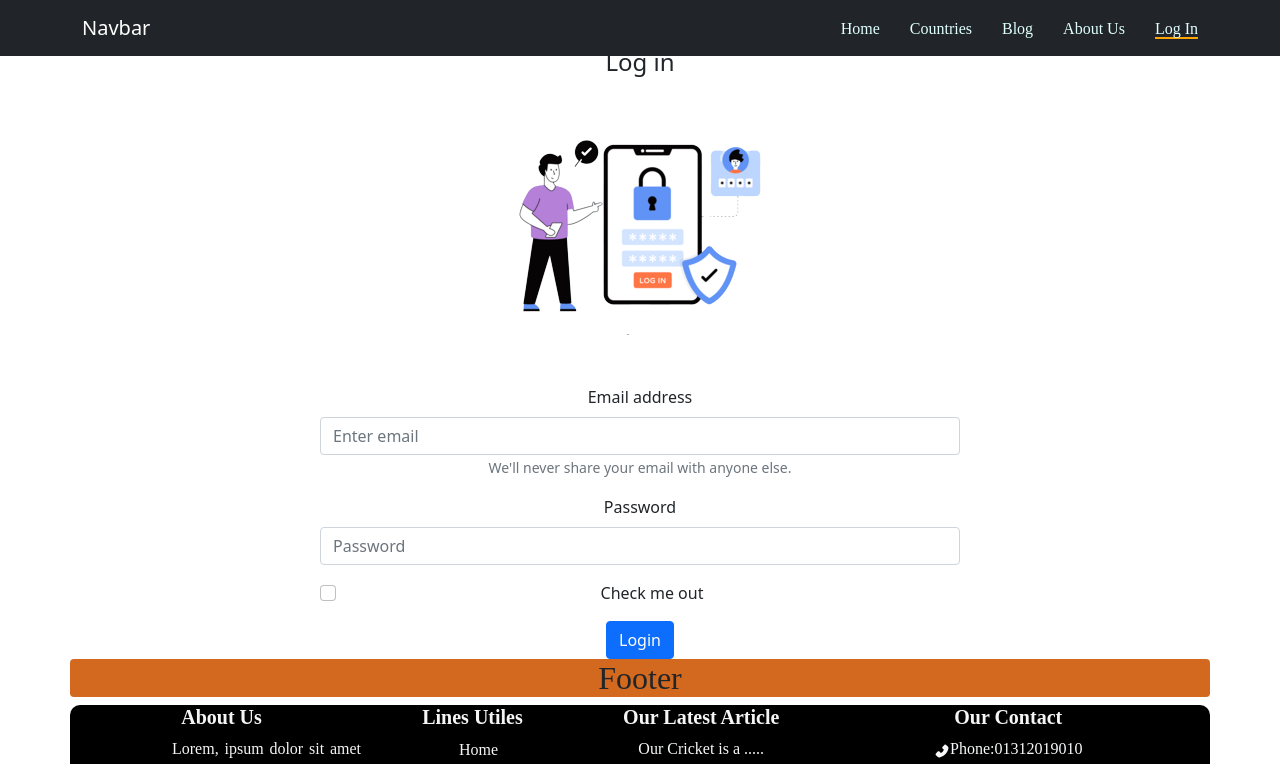
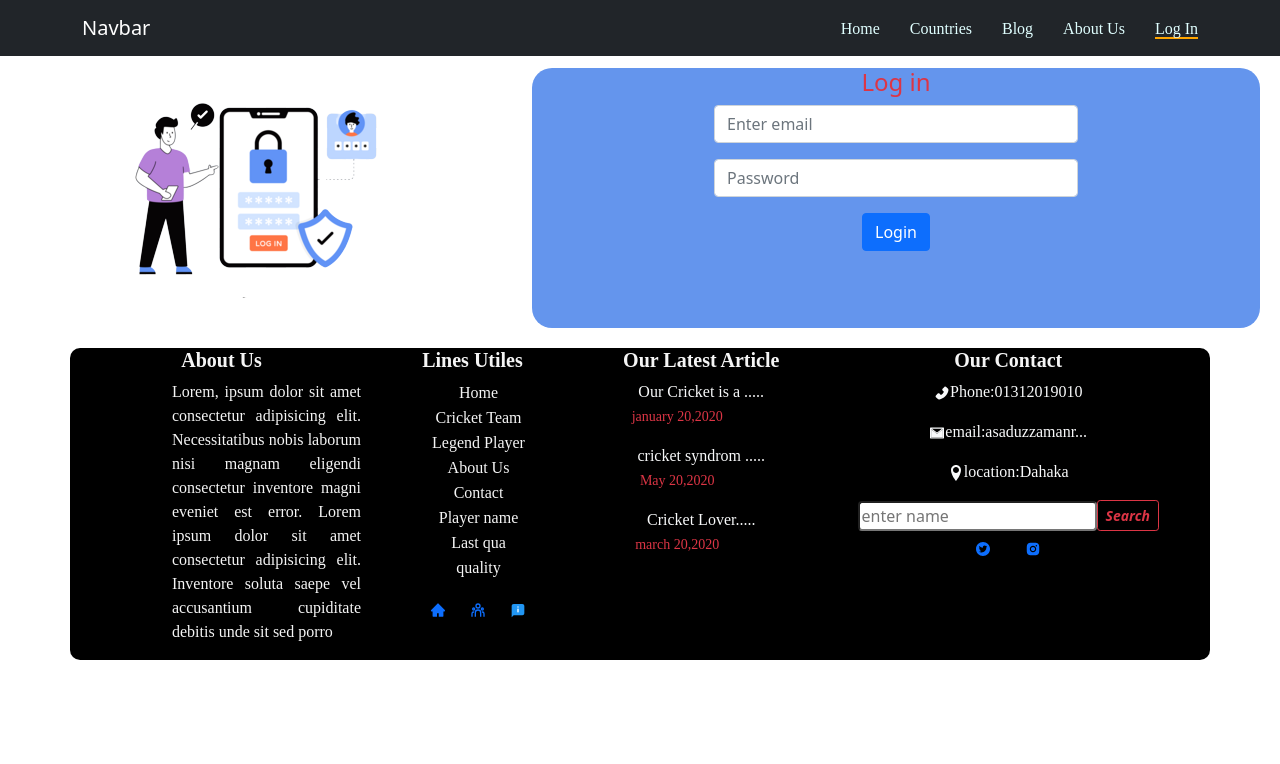
Before and after one commit to AsaduzzamanAlamin123/rest-country, a React (Create React App) app: page /login in a window 1280 px wide. Shown: the top 764 px of the page. Built offline with nearby package versions, Linux system fonts and the light colour scheme.

Commit message:
validation-still-doing

```diff
--- a/src/componants/Footer/Footer.js
+++ b/src/componants/Footer/Footer.js
@@ -17,9 +17,7 @@ const Footer = () => {
         <div>
 
             <footer>
-            <div className='ftext container rounded'>
-            <h2 className='font '>Footer</h2>
-            </div>
+
             <div className='footer container'>
                 <div className='about-us'>
                     <h5 className='text-sstyle'>About Us</h5>
--- /dev/null
+++ b/src/componants/Login/Login.css
@@ -0,0 +1,12 @@
+.login-style{
+    display: grid;
+    grid-template-columns: 40% 60%;
+}
+.form-style{
+    background-color:cornflowerblue;
+    margin-bottom: 20px;
+    margin-top: 20px;
+    margin-left: 20px;
+    margin-right: 20px;
+    border-radius: 20px;
+}
--- a/src/componants/Login/Login.js
+++ b/src/componants/Login/Login.js
@@ -1,35 +1,80 @@
-import React from 'react';
+import React, { useState } from 'react';
+import './Login.css'
 import { Button, Form } from 'react-bootstrap';
 import image from '../../image/upl/2341.png_300-removebg-preview.png'
+import { useSignInWithEmailAndPassword } from 'react-firebase-hooks/auth';
+import auth from '../firebase.init';
+// numorphism
+const Login = () => {
+  const [email , setEmail] = useState('');
+  const [password , setPassword] = useState('');
+  const [error , setError] =useState('');
+  const [ signInWithEmailAndPassword, user, loading, hookError ] = useSignInWithEmailAndPassword(auth);
 
-const Login = () => {
+  const handleEmailChange = (event) =>{
+    const emailRegex = /^([a-zA-Z0-9._%-]+@[a-zA-Z0-9.-]+\.[a-zA-Z]{2,6})*$/ ;
+
+    const validEmail = emailRegex.test(event.target.value);
+    console.log(validEmail);
+    if(validEmail){
+      setEmail(event.target.value);
+    }
+    else{
+      setError('invalid email');
+    }
+
+  }
+
+  const handlePasswordChange = (event) =>{
+
+    const passwordRegex =/^(?=.*[A-Za-z])(?=.*\d)[A-Za-z\d]{8,}$/;
+    const validPassword = passwordRegex.test(event.target.value)
+    console.log(validPassword);
+    if(validPassword){
+      setPassword(event.target.value);
+    }
+    else{
+      setError('minimum 8 charecther with uupercase ,lowercase and number')
+    }
+
+
+  }
+
+
+  const HandleLogin = event =>{
+    event.preventDefault();
+
+  }
+
     return (
         <div className='mt-5'>
-            <h4>Log in</h4>
-            <div>
+
+            <div className='login-style'>
             <div>
         <img src={image} alt="" />
 </div>
-<div>
-<Form className='w-50 mx-auto'>
+<div className='form-style'>
+<Form onSubmit={HandleLogin} className='w-50 mx-auto'>
+<h4 className='text-danger'>Log in</h4>
   <Form.Group className="mb-3" controlId="formBasicEmail">
-    <Form.Label>Email address</Form.Label>
-    <Form.Control type="email" placeholder="Enter email" />
+
+    <Form.Control type="email" placeholder="Enter email" onChange={handleEmailChange}/>
     <Form.Text className="text-muted">
-      We'll never share your email with anyone else.
+
     </Form.Text>
   </Form.Group>
 
   <Form.Group className="mb-3" controlId="formBasicPassword">
-    <Form.Label>Password</Form.Label>
-    <Form.Control type="password" placeholder="Password" />
+
+    <Form.Control type="password" placeholder="Password" onChange={handlePasswordChange}/>
   </Form.Group>
-  <Form.Group className="mb-3" controlId="formBasicCheckbox">
-    <Form.Check type="checkbox" label="Check me out" />
-  </Form.Group>
-  <Button variant="primary" type="submit">
+
+  <Button onClick={() => signInWithEmailAndPassword(email, password)} variant="primary" type="submit" >
     Login
   </Button>
+  { error && <p>{error}</p> }
+  {hookError && <p>{hookError?.message}</p>}
+
 </Form>
 </div>
             </div>
--- a/src/componants/firebase.init.js
+++ b/src/componants/firebase.init.js
@@ -6,12 +6,12 @@ import { getAuth } from "firebase/auth";
 
 // Your web app's Firebase configuration
 const firebaseConfig = {
-  apiKey: "AIzaSyB0YPeIywFycukGCNtfJA4Nos5NHm_ERPg",
-  authDomain: "rest-country-24034.firebaseapp.com",
-  projectId: "rest-country-24034",
-  storageBucket: "rest-country-24034.appspot.com",
-  messagingSenderId: "1031227026765",
-  appId: "1:1031227026765:web:c5c5cc92ebe16f66b7db04"
+  apiKey: "AIzaSyDXdUAlQxkda0JwUYlFrz_MHz17jSaD9UM",
+  authDomain: "res-default.firebaseapp.com",
+  projectId: "res-default",
+  storageBucket: "res-default.appspot.com",
+  messagingSenderId: "598542513089",
+  appId: "1:598542513089:web:9b14ed3dc38d7a5b2ef540"
 };
 
 // Initialize Firebase
```
